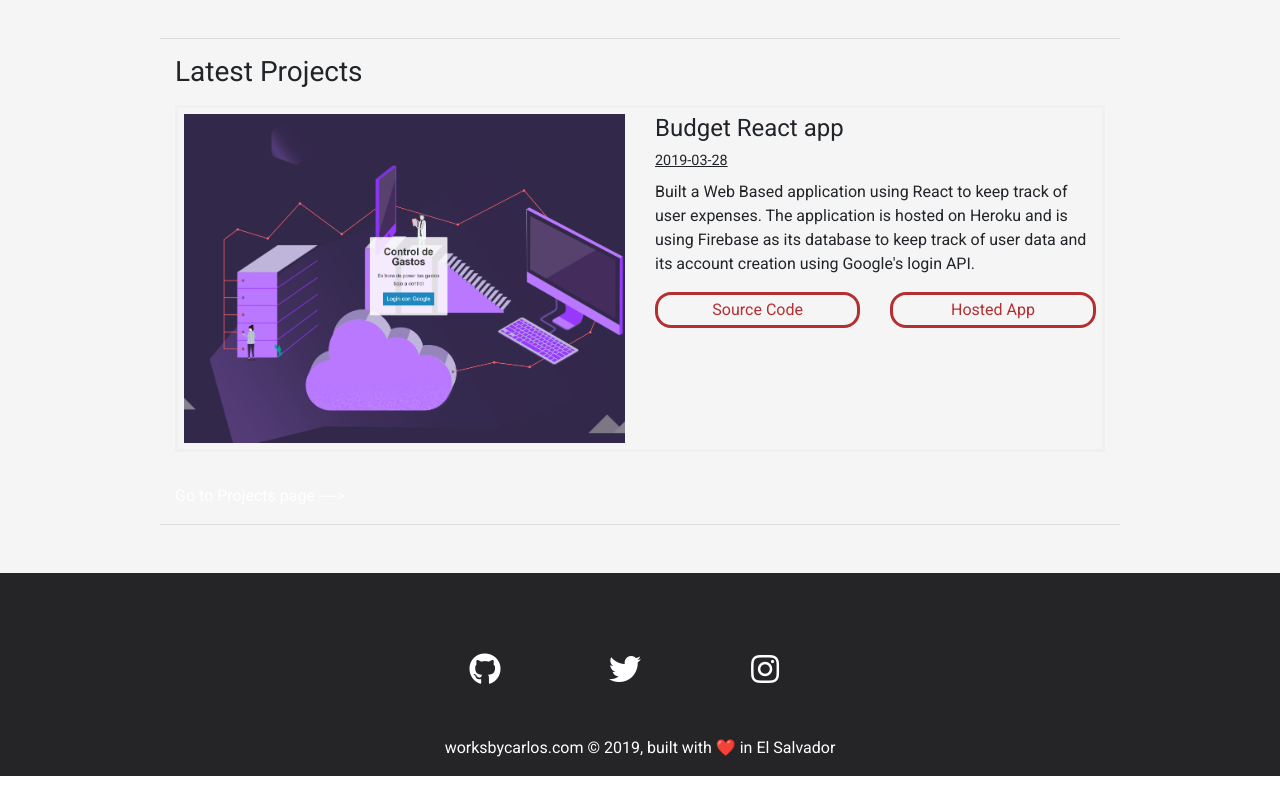
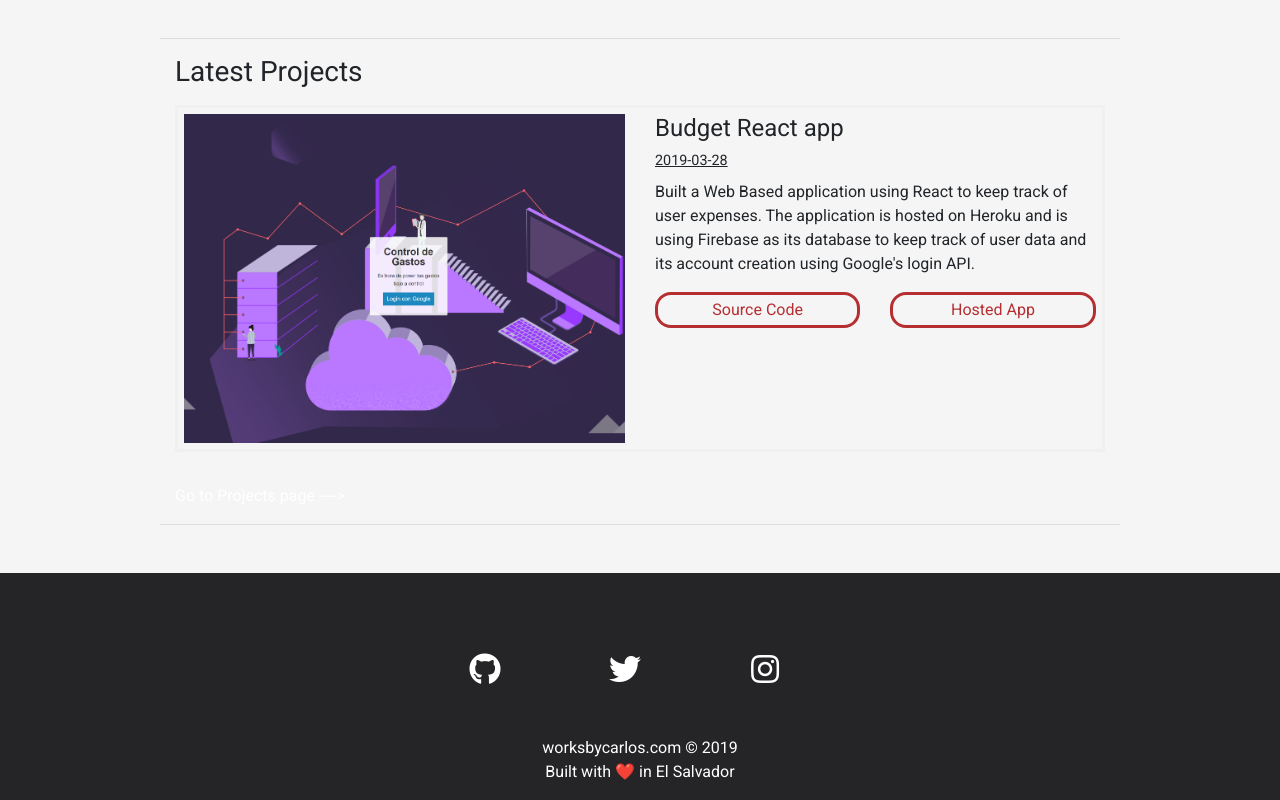
Before and after one commit to romerocm/worksbycarlos, a Gatsby site: page / in a window 1280 px wide. Shown: the part 688-1488 px from the top of the page. Before the commit the page ends 1464 px from the top, so only its background shows below. Built offline with nearby package versions, Linux system fonts and the light colour scheme; Gatsby itself is replaced by a stand-in of ours.

Commit message:
Footer fix

```diff
--- a/src/components/layout/Footer.js
+++ b/src/components/layout/Footer.js
@@ -45,7 +45,7 @@ const Footer = () => (
       </Row>
       <Row className="text-center" style={{ marginTop: "3rem" }}>
         <Col>
-          worksbycarlos.com © {new Date().getFullYear()}, built with ❤️ in El Salvador
+          worksbycarlos.com © {new Date().getFullYear()} <br></br> Built with ❤️ in El Salvador
         </Col>
       </Row>
     </Container>
```
Also changed, not shown: 1 other file.
